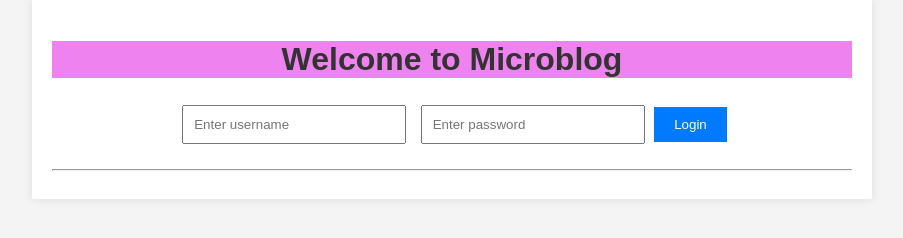
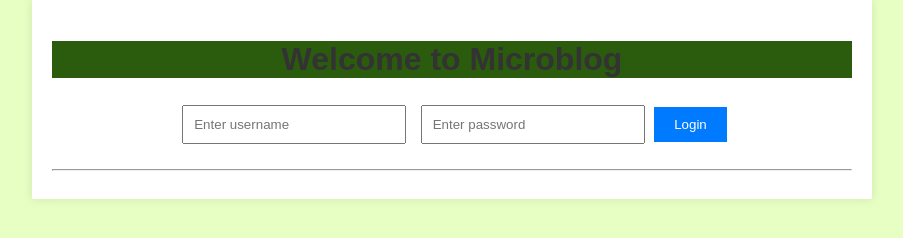
Before and after one commit to Thilagavathimathavan/Thilagavathi, a plain HTML site: page microbloggingapp/micro.html in a window 1280 px wide. Shown: the whole page, without its empty margins (188-1091 px from the left). Drawn offline with Linux system fonts and the light colour scheme.

Commit message:
Update micro.html

```diff
--- a/microbloggingapp/micro.html
+++ b/microbloggingapp/micro.html
@@ -7,7 +7,7 @@
     <style>
         body {
             font-family: Arial, sans-serif;
-            background-color: #f4f4f4;
+            background-color: #E7FFC3;
             margin: 0;
             padding: 0;
         }
@@ -21,7 +21,7 @@
         h1 {
             text-align: center;
             color: #333;
-            background-color:violet;
+            background-color:#2B5C0E;
         }
         textarea {
             width: 100%;
```
